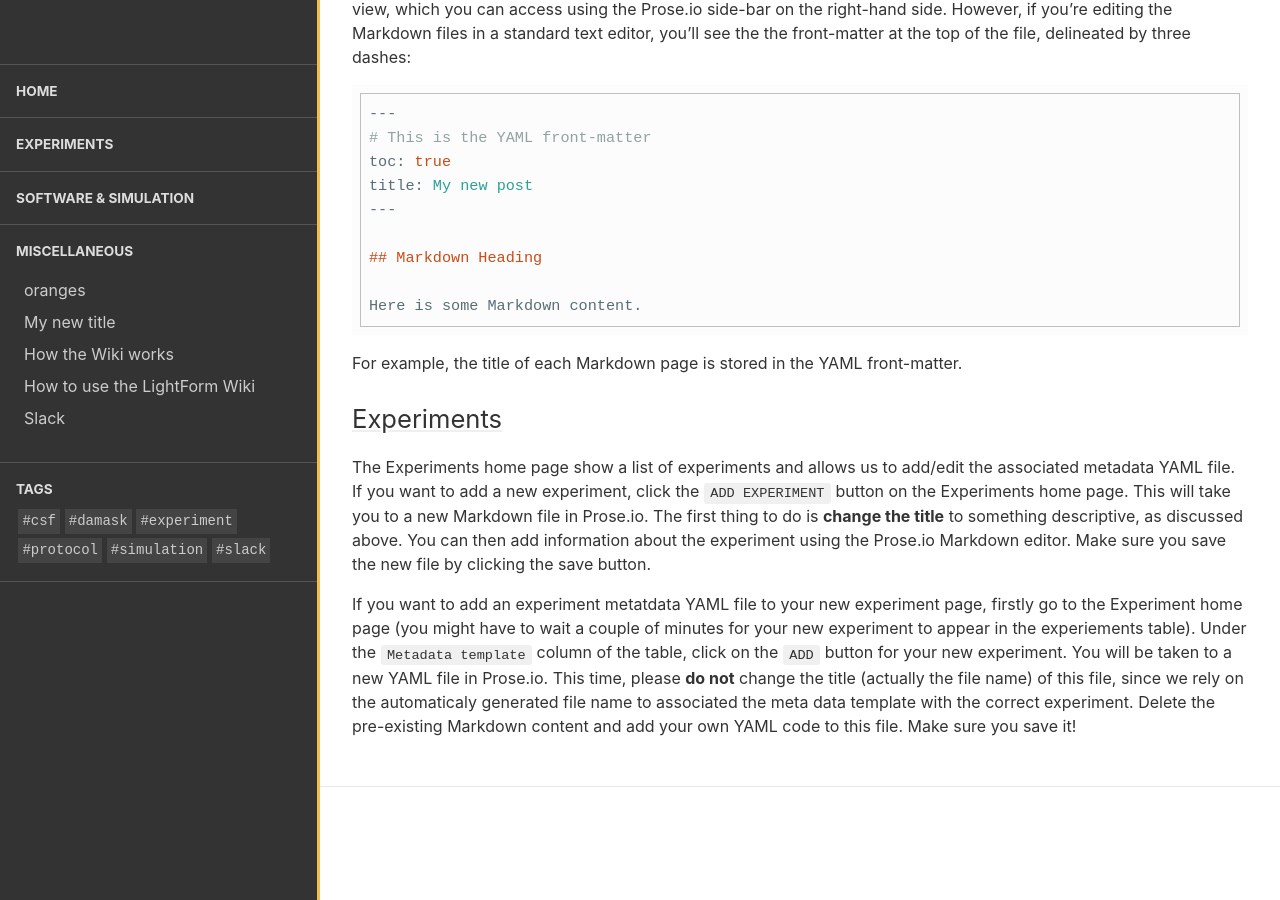
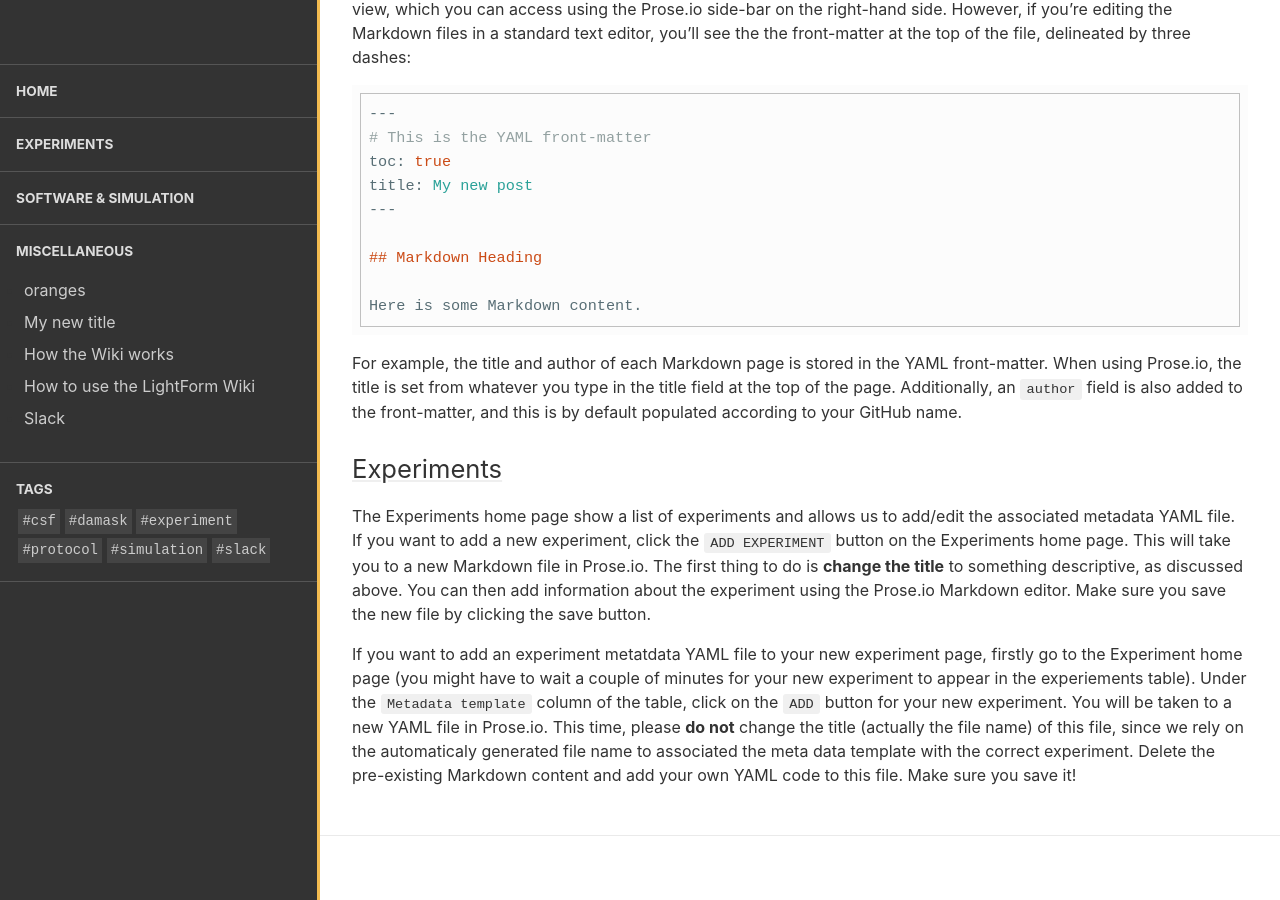
Before and after one commit to test-aplowman/test-aplowman.github.io, a Jekyll site: the page built from collections/_miscellaneous/how_to_use_wiki.md, in a window 1280 px wide and 900 px high, scrolled down 4417 px. Built offline with Jekyll 4.4.1, drawn with Linux system fonts in a browser that asks for light colours.

Commit message:
Update how_to_use_wiki.md

````diff
--- a/collections/_miscellaneous/how_to_use_wiki.md
+++ b/collections/_miscellaneous/how_to_use_wiki.md
@@ -101,7 +101,7 @@ title: My new post
 Here is some Markdown content.
 ```
 
-For example, the title of each Markdown page is stored in the YAML front-matter.
+For example, the title and author of each Markdown page is stored in the YAML front-matter. When using Prose.io, the title is set from whatever you type in the title field at the top of the page. Additionally, an `author` field is also added to the front-matter, and this is by default populated according to your GitHub name.
 
 ## Experiments
 
````
